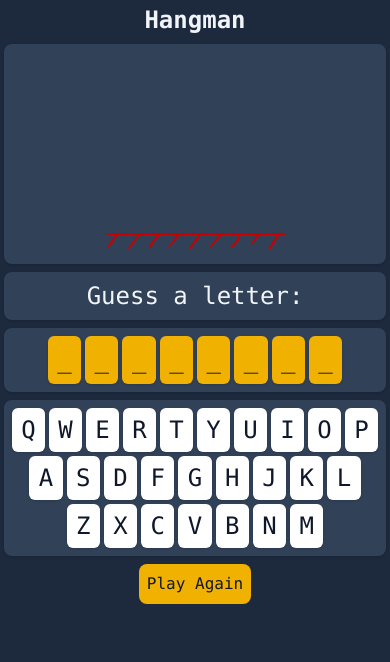
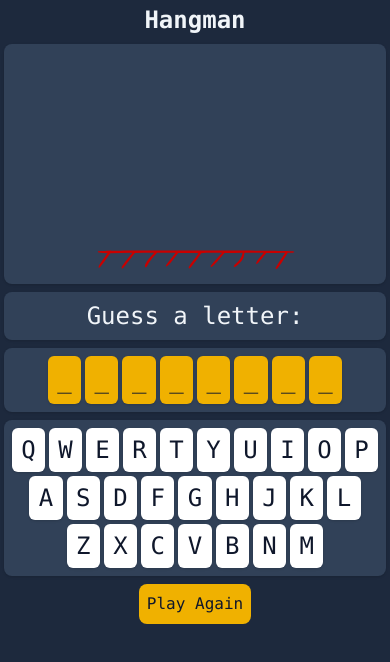
Before and after one commit to Grglls/hangman, a plain HTML site: page index.html in a window 390 px wide. Drawn offline with nearby package versions, Linux system fonts and the light colour scheme.

Commit message:
Increase diagram size on mobile

```diff
--- a/index.html
+++ b/index.html
@@ -15,7 +15,7 @@
     Hangman
   </header>
   <section
-    class="p-2 bg-slate-700 shadow rounded-lg flex place-content-center max-h-55 sm:max-h-100"
+    class="p-2 bg-slate-700 shadow rounded-lg flex place-content-center max-h-60 sm:max-h-100"
     id="diagram-container"
   >
     <img
```
